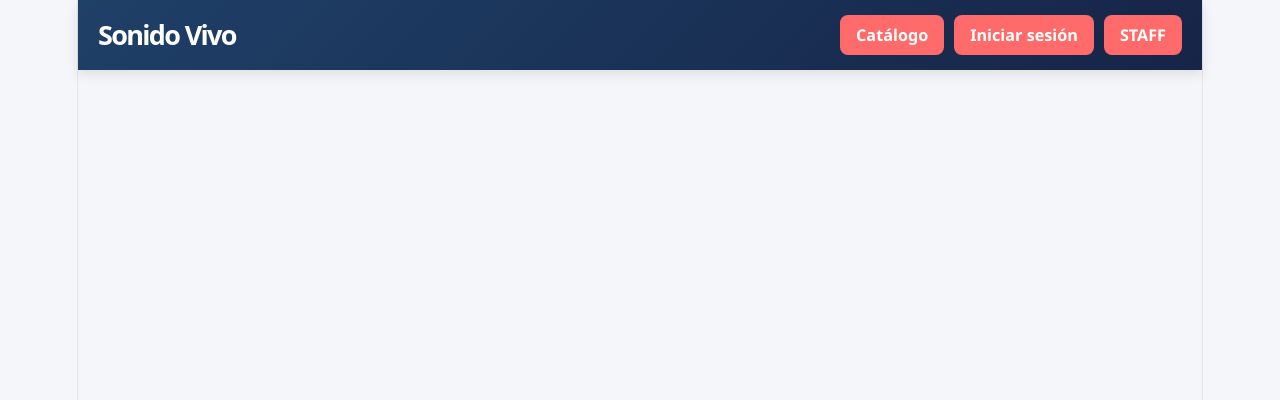
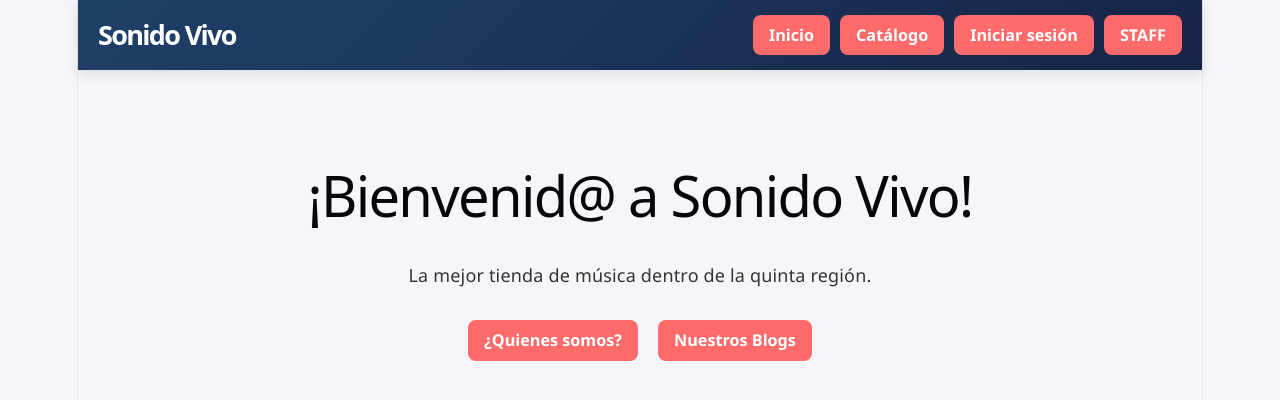
Before and after one commit to AlejandroRivera2005/FrontendSonidoVivoFullstackII, a React (Vite) app: page / in a window 1280 px wide. Shown: the top 400 px of the page. Built offline with nearby package versions, Linux system fonts and the light colour scheme.

Commit message:
Inicio, quienes somos y blogs

```diff
--- a/src/App.jsx
+++ b/src/App.jsx
@@ -3,6 +3,9 @@ import Navbar from "./components/organisms/Navbar";
 import LoginPage from "./pages/LoginPage";
 import StaffLoginPage from "./pages/StaffLoginPage";
 import CatalogoPage from "./pages/CatalogoPage";
+import InicioPage from "./pages/InicioPage";
+import QuienesSomosPage from "./pages/QuienesSomosPage";
+import BlogsPage from "./pages/BlogsPage"
 
 const articulos = [
   { id: 1, nombre: "Guitarra", precio: "$40000" },
@@ -10,17 +13,14 @@ const articulos = [
   { id: 3, nombre: "Batería", precio: "$430000" },
 ];
 
-const articulos2 = [
-  { id: 1, nombre: "Bajo 1", precio: "$40000" },
-  { id: 2, nombre: "Bajo 2", precio: "$50000" },
-  { id: 3, nombre: "Bajo 3", precio: "$430000" },
-];
+
 
 function App() {
   const navigationConfig = [
+    { label: 'Inicio', path: '/', variant: 'text' },
     { label: 'Catálogo', path: '/catalogo', variant: 'text' },
     { label: 'Iniciar sesión', path: '/login', variant: 'text' },
-    { label: 'STAFF', path: '/staff-login', variant: 'primary' }
+    { label: 'STAFF', path: '/staff-login', variant: 'text' }
   ];
 
   return (
@@ -28,6 +28,9 @@ function App() {
       <Navbar brandName="Sonido Vivo" menuItems={navigationConfig} />
       <main style={{ padding: '20px', maxWidth: '1200px', margin: '0 auto' }}>
         <Routes>
+          <Route path="/" element={<InicioPage/>} />
+          <Route path="/quienessomos" element={<QuienesSomosPage/>} />
+          <Route path="/blogs" element={<BlogsPage/>} />
           <Route path="/login" element={<LoginPage />} />
           <Route path="/staff-login" element={<StaffLoginPage />} />
           <Route path="/catalogo" element={<CatalogoPage articulos={articulos} />} />
--- /dev/null
+++ b/src/pages/BlogsPage.jsx
@@ -0,0 +1,10 @@
+function QuienesSomosPage() {
+  return (
+    <div className="container mt-4">
+      <h1>¿Quieres estar al día con nuestras noticias?</h1>
+      <p>Aquí puedes echar un vistazo a nuestros blogs.</p>
+    </div>
+  );
+}
+
+export default QuienesSomosPage;
--- /dev/null
+++ b/src/pages/InicioPage.jsx
@@ -0,0 +1,30 @@
+import { useNavigate } from 'react-router-dom';
+import Boton from '../components/atoms/Boton'; // Asegúrate de que la ruta a tu átomo sea correcta
+
+function InicioPage() {
+  const navigate = useNavigate();
+
+  return (
+    <div className="home-container" style={{ textAlign: 'center', padding: '40px' }}>
+      <h1>¡Bienvenid@ a Sonido Vivo!</h1>
+      <p>La mejor tienda de música dentro de la quinta región.</p>
+
+
+      <div style={{ display: 'flex', justifyContent: 'center', gap: '20px', marginTop: '30px' }}>
+        <Boton
+          label="¿Quienes somos?"
+          variant="primary"
+          onClick={() => navigate('/quienessomos')}
+        />
+
+        <Boton
+          label="Nuestros Blogs"
+          variant="primary"
+          onClick={() => navigate('/blogs')}
+        />
+      </div>
+    </div>
+  );
+}
+
+export default InicioPage;
--- /dev/null
+++ b/src/pages/QuienesSomosPage.jsx
@@ -0,0 +1,12 @@
+function QuienesSomosPage() {
+  return (
+    <div className="container mt-4">
+      <h1>¿Quiénes somos?</h1>
+      <p>Somos una tienda especializada en instrumentos musicales, equipos de sonido y accesorios para músicos, ubicada en Viña del Mar, Región de Valparaíso. Tenemos 11 años de funcionamiento y conformamos un equipo de 3 personas. </p>
+      <h2>¿Qué ofrecemos?</h2>
+      <p>Nuestro catálogo incluye guitarras, bajos, baterías, teclados, amplificadores, micrófonos, pedales de efectos y accesorios. También ofrecemos reparación de instrumentos de cuerda. </p>
+    </div>
+  );
+}
+
+export default QuienesSomosPage;
```
